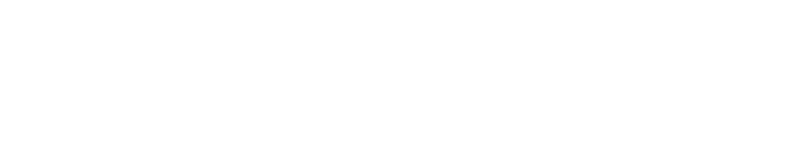
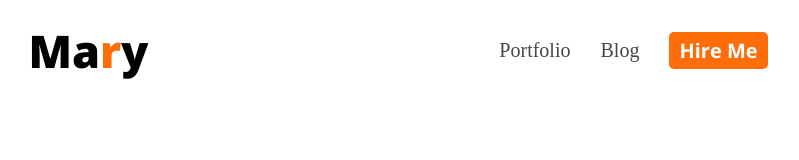
Before and after one commit to AsifaJahanSafa/mary-hardy-repo, a plain HTML site: page index.html in a window 1280 px wide. Shown: the whole page, without its empty margins (227-1026 px from the left). Drawn offline with nearby package versions, Linux system fonts and the light colour scheme.

Commit message:
added nav

```diff
--- a/index.html
+++ b/index.html
@@ -4,9 +4,35 @@
     <meta charset="UTF-8">
     <meta name="viewport" content="width=device-width, initial-scale=1.0">
     <title>Mary Hardy Portfolio</title>
+
+    <!-- open sans -->
+    <link rel="preconnect" href="https://fonts.googleapis.com">
+    <link rel="preconnect" href="https://fonts.gstatic.com" crossorigin>
+    <link href="https://fonts.googleapis.com/css2?family=Open+Sans:ital,wght@0,300..800;1,300..800&display=swap" rel="stylesheet">
+
+
     <link rel="stylesheet" href="./styles/mary.css">
 </head>
 <body>
+    <header>
+        <nav>
+            <h3 class="nav-title">Ma<span class="primary-color">r</span>y</h3>
+            <ul>
+                <li><a href="">Portfolio</a></li>
+                <li><a href="">Blog</a></li>
+                <li><button class="btn-primary">Hire Me</button></li>
+            </ul>
 
+
+        </nav>
+
+
+
+
+
+
+    </header>
+    <main></main>
+    <footer></footer>
 </body>
 </html>
--- a/styles/mary.css
+++ b/styles/mary.css
@@ -0,0 +1,56 @@
+*{
+    margin:0px;
+    padding: 0px;
+}
+.btn-primary{
+    background-color: #FD6E0A;
+    font-family: "Open Sans", sans-serif;
+    font-size: 20px;
+    font-weight:700;
+    color:white;
+    border:none;
+    border-radius: 5px;
+    padding:5px 10px
+
+}
+/* nav-related style */
+.nav-title{
+    font-family: "Open Sans", sans-serif;
+    font-size: 45px;
+    font-weight:800;
+
+}
+
+.primary-color{
+    color:#FD6E0A
+}
+
+
+nav{
+    display: flex;
+    align-items: center;
+    padding:20px 80px 0px 80px;
+    justify-content: space-around;
+}
+
+
+nav ul{
+    display: flex;
+    align-items: center;
+}
+
+
+nav li{
+    list-style: none;
+    margin-right: 30px;
+
+}
+
+
+nav li a{
+    text-decoration: none;
+    color: #474747;
+    font-size: 20px;
+    font-weight:400;
+
+}
```
